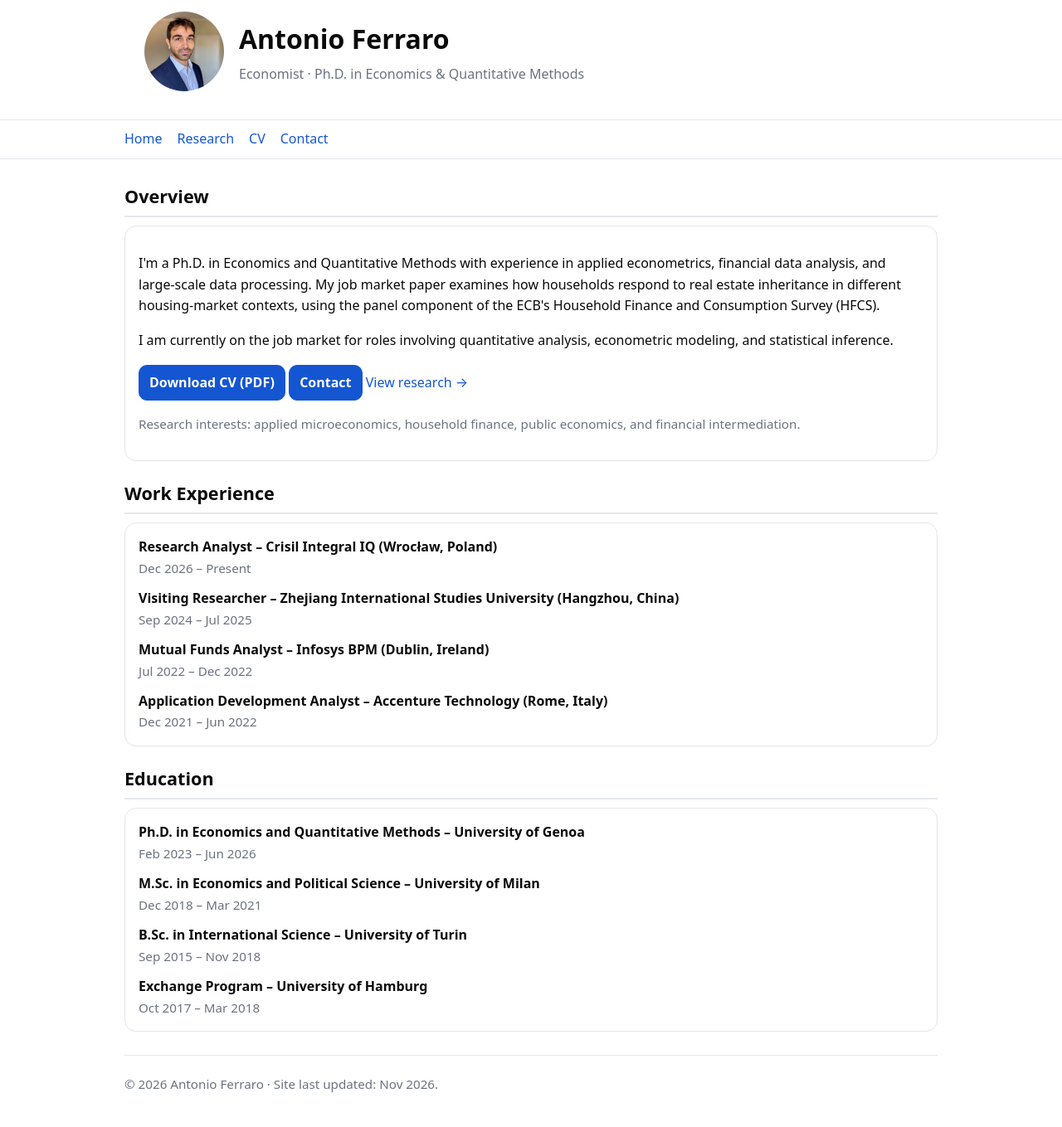
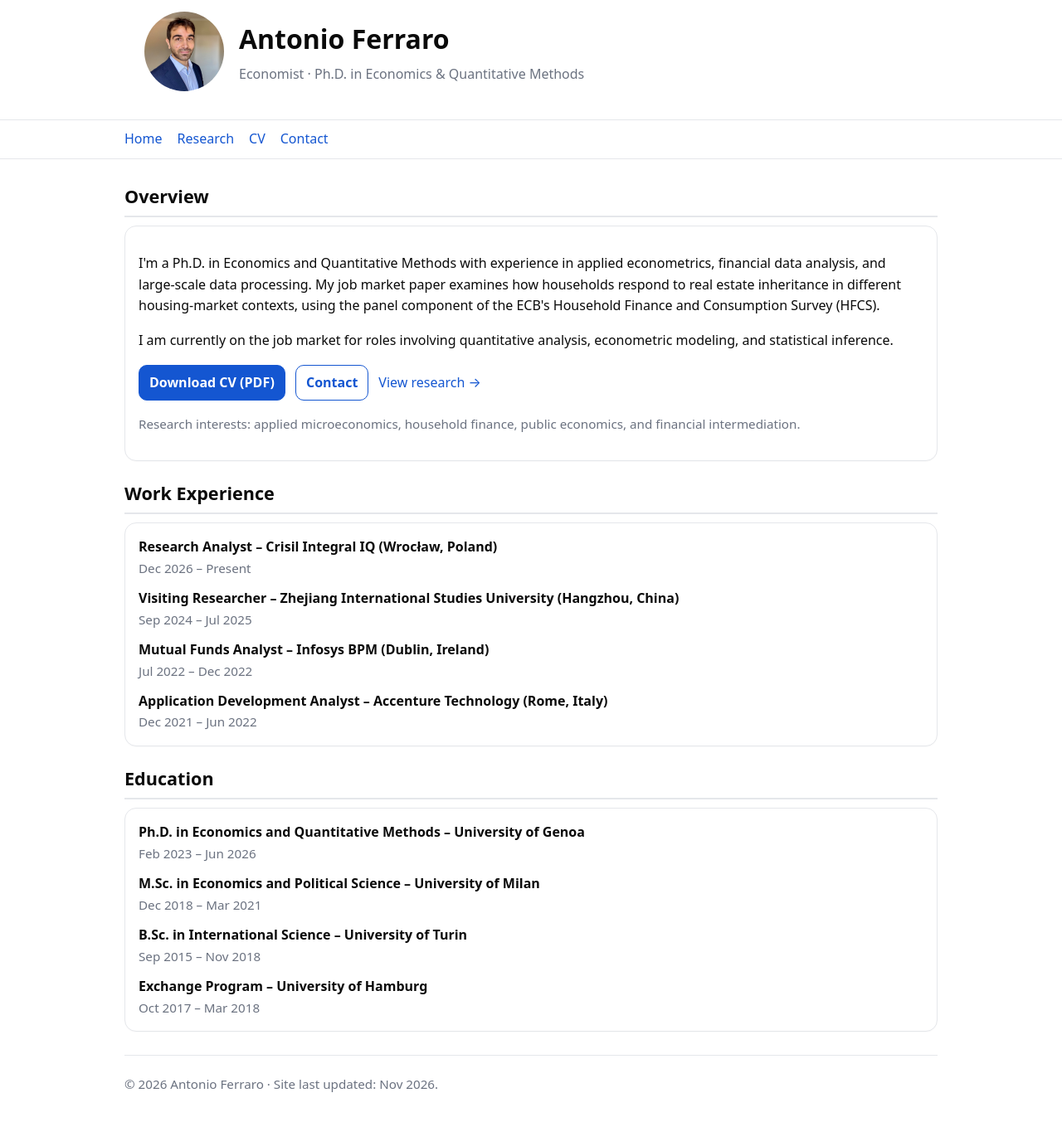
Before and after one commit to ferraroantonio/ferraroantonio.github.io, a Jekyll site: the page built from index.md, in a window 1280 px wide. Shown: the whole page at 83% size. Built offline with Jekyll 4.4.1, drawn with Linux system fonts in a browser that asks for light colours.

Commit message:
Update style.css

```diff
--- a/assets/style.css
+++ b/assets/style.css
@@ -78,3 +78,32 @@ footer.footer{border-top:1px solid var(--border);padding:22px 0 40px;color:var(-
       "full";
   }
 }
+
+/* Homepage actions */
+.overview-actions {
+  display: flex;
+  flex-wrap: wrap;
+  align-items: center;
+  gap: 12px;
+}
+
+.btn-secondary {
+  background: transparent;
+  color: #1456d1;
+}
+
+.btn-secondary:hover {
+  background: #eef4ff;
+  text-decoration: none;
+}
+
+@media (prefers-color-scheme: dark) {
+  .btn-secondary {
+    color: #7aa2ff;
+    border-color: #7aa2ff;
+  }
+
+  .btn-secondary:hover {
+    background: #182439;
+  }
+}
```
